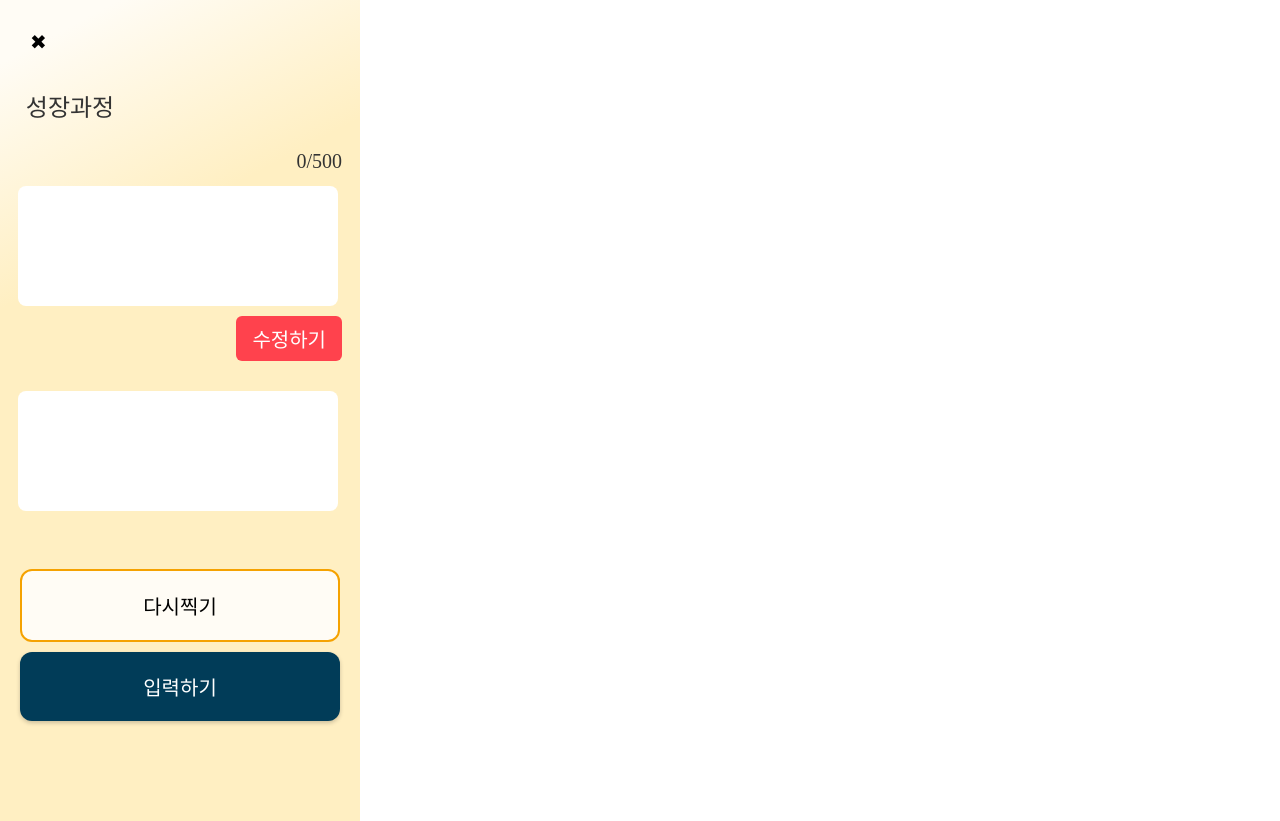
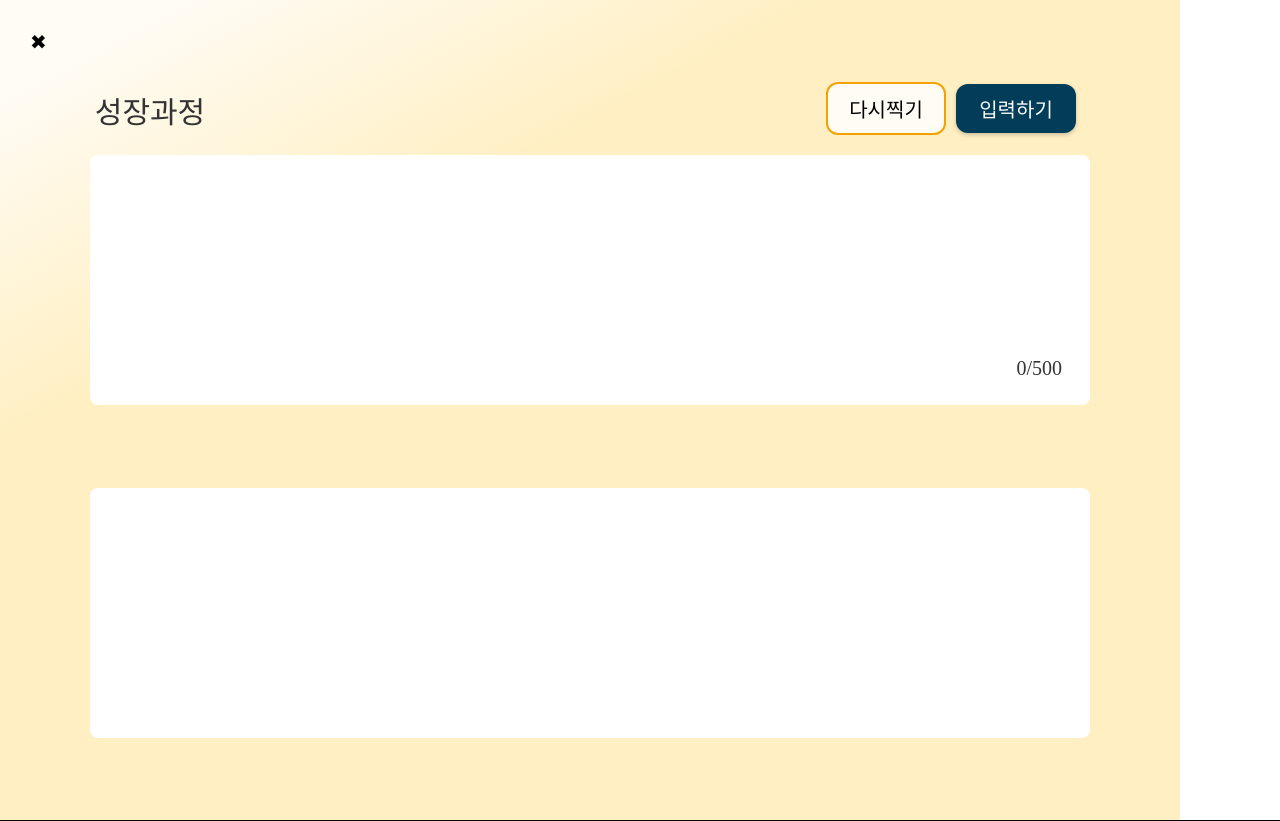
Before and after one commit to seeize/SWUTeam1-Front, a React (Create React App) app: page /result in a window 1280 px wide. Built offline with nearby package versions, Linux system fonts and the light colour scheme; a web font is replaced by a local one.

Commit message:
Update OCRresult.scss

```diff
--- a/src/assets/sass/section/OCRresult.scss
+++ b/src/assets/sass/section/OCRresult.scss
@@ -129,3 +129,84 @@
     cursor: pointer;
     box-shadow: 0px 2px 4px rgba(0, 0, 0, 0.2);
   }
+
+  .B-edit-button{
+    display: none;
+    padding: 8px 16px;
+    background-color: #FF424D;
+    color: #fff;
+    font-size: 20px;
+    font-weight: 700;
+    border: none;
+    border-radius: 6px;
+    cursor: pointer;
+    margin: 10px 0 0 auto; /* 오른쪽 정렬 */
+  }
+
+  @media (min-width: 1180px) {
+    .ocr-container {
+      display: flex;
+      flex-direction: column;
+      align-items: center;
+      width: 1180px;
+      height: 820px;
+      background: linear-gradient(332deg, #FFEFC2 69.39%, #FFFCF5 93.75%);
+      position: relative;
+    }
+
+    .result-textarea, .spelling-result-textarea {
+      width: 1000px;
+      height: 250px;
+      left: 50%;
+      transform: translateX(-50%);
+      position: absolute;
+      font-size: 20px;
+    }
+
+    .spelling-result-textarea{
+      bottom: 10%;
+    }
+
+    .B-edit-button {
+      position: absolute;
+      right: 9%;
+      top: 50%;
+      display: block;
+    }
+
+    .edit-button {
+      display: none;
+    }
+
+    .character-count {
+      position: absolute;
+      right: 10%;
+      top: 43%;
+      z-index: 3;
+    }
+
+    .ocrtitle {
+      font-size: 30px;
+      font-weight: 700;
+      margin-left: -880px;
+    }
+
+    .bottom-buttons {
+      position: absolute;
+      top: 10%; /* 화면 하단에 배치 */
+      left: 70%;
+    }
+
+    .retry-button {
+      padding: 10px 5px;
+      width: 120px;
+      margin-right: 10px;
+    }
+
+    /* 입력하기 버튼 */
+    .submit-button {
+
+      padding: 10px 5px;
+      width: 120px;
+    }
+  }
```
